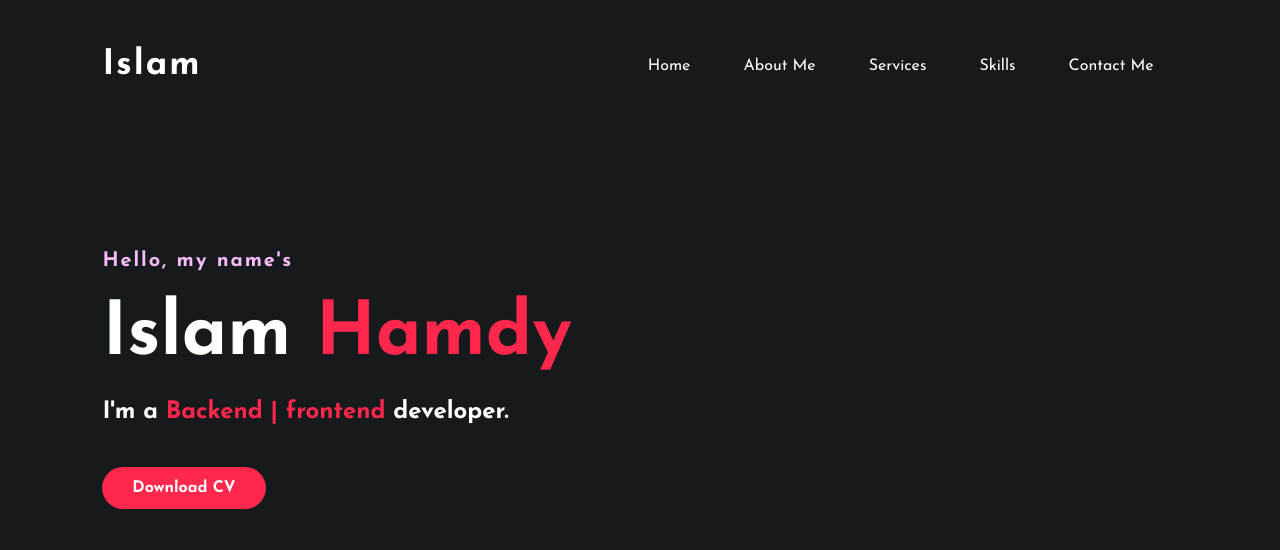
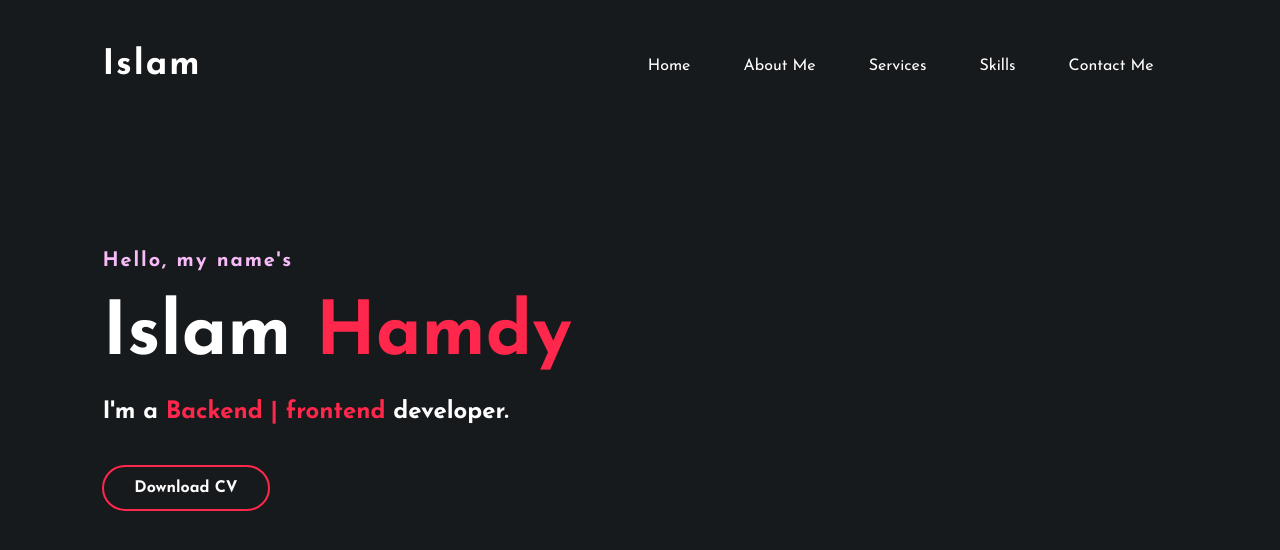
Before and after one commit to Islam412/My_Portfolio, a plain HTML site: page index.html in a window 1280 px wide. In both pictures the pointer is over the link "Download CV". Drawn offline with Linux system fonts and the light colour scheme.

Commit message:
add hover of buttom

```diff
--- a/css/style.css
+++ b/css/style.css
@@ -99,3 +99,8 @@ h4 {
     padding: 0.81rem 1.87rem;
     border-radius: 30px;
 }
+
+.btn:hover {
+    background-color: transparent;
+    border: 2px solid var(--primarycolor);
+}
```
